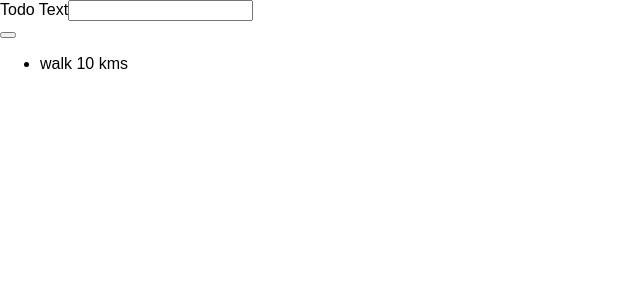
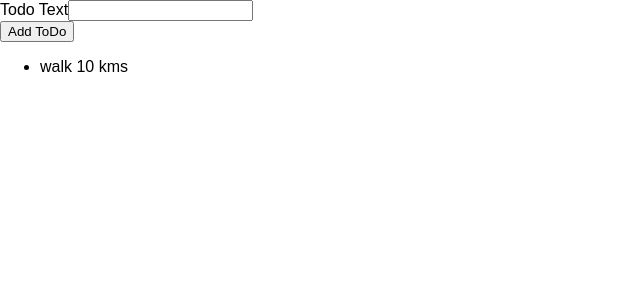
Before and after one commit to a-matta/react-typescript-todo, a React (Create React App) app: page / in a window 1280 px wide. Shown: the top 300 px of the page, without its empty margins (0-640 px from the left). Built offline with nearby package versions, Linux system fonts and the light colour scheme.

Commit message:
added use ref & displayed on console

```diff
--- a/src/components/NewTodo.tsx
+++ b/src/components/NewTodo.tsx
@@ -1,16 +1,19 @@
-import React from "react";
+import React, { useRef } from "react";
 
 const NewTodo: React.FC = () => {
   const todoSubmitHandler = (event: React.FormEvent) => {
     event.preventDefault();
+    const enteredText = textInputRef.current!.value;
+    console.log(enteredText);
   };
+  const textInputRef = useRef<HTMLInputElement>(null);
   return (
     <form onSubmit={todoSubmitHandler}>
       <div>
         <label htmlFor="todo-txt">Todo Text</label>
-        <input type="text" id="todo-text" />
+        <input type="text" id="todo-text" ref={textInputRef} />
       </div>
-      <button type="submit"></button>
+      <button type="submit">Add ToDo</button>
     </form>
   );
 };
```
